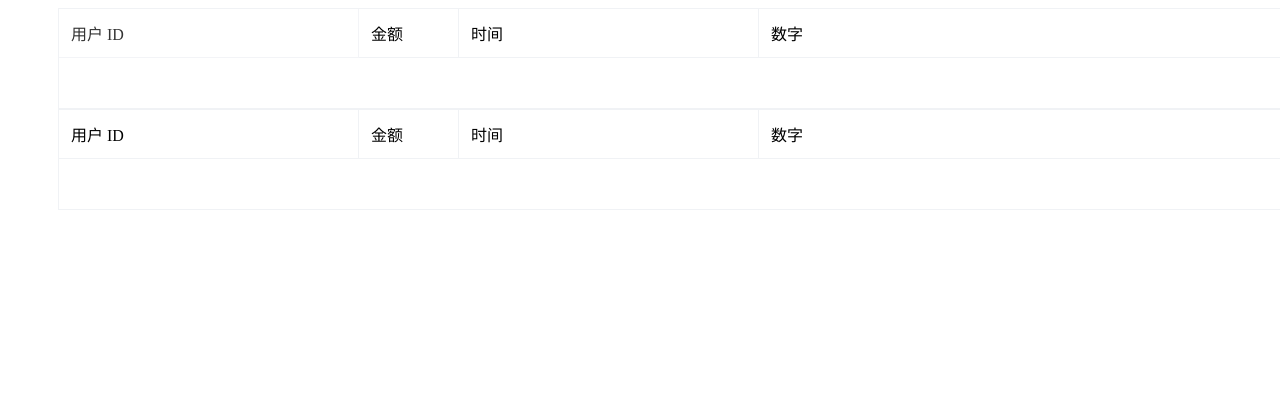
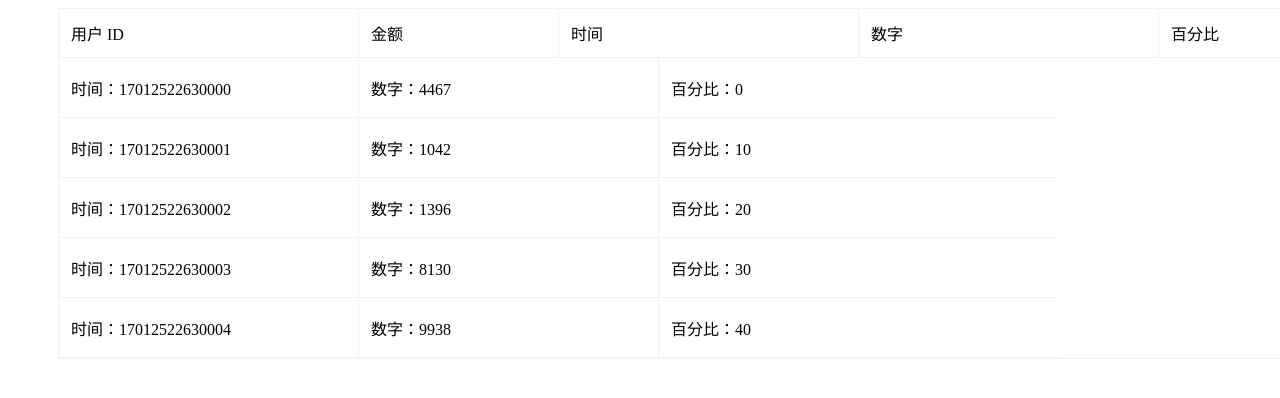
Before and after one commit to xzd-inc/MTable, a React (Vite) app: page / in a window 1280 px wide. Shown: the top 398 px of the page. Built offline with nearby package versions, Linux system fonts and the light colour scheme.

Commit message:
feat: 先保存下

```diff
--- a/src/App.tsx
+++ b/src/App.tsx
@@ -4,7 +4,7 @@ export default () => {
   return (
     <div style={{ width: 1300, marginLeft: 50 }}>
       <Demo lock="left" />
-      <Demo />
+      {/* <Demo /> */}
     </div>
   )
 }
--- a/src/mux-simple-table/docs/0-basic.tsx
+++ b/src/mux-simple-table/docs/0-basic.tsx
@@ -2,7 +2,7 @@
 import React from 'react'
 import MuxSimpleTable from '..'
 
-const dataSource = Array.from({ length: 0 }).map((v, i) => {
+const dataSource = Array.from({ length: 10 }).map((v, i) => {
   return {
     id: '用户 ID：' + i,
     money: '金额：' + Math.floor(Math.random() * 10000),
@@ -15,15 +15,15 @@ const dataSource = Array.from({ length: 0 }).map((v, i) => {
 export default ({ lock }) => {
   const columns = [
     { title: '用户 ID', dataIndex: 'id', width: 300, lock },
-    { title: '金额', dataIndex: 'money', width: 100 },
+    { title: '金额', dataIndex: 'money', width: 200, lock },
     { title: '时间', dataIndex: 'time', width: 300 },
-    { title: '数字', dataIndex: 'number', width: 600 },
-    { title: '百分比', dataIndex: 'per', width: 600 },
+    { title: '数字', dataIndex: 'number', width: 300 },
+    { title: '百分比', dataIndex: 'per', width: 400 },
   ]
 
   return (
     <MuxSimpleTable
-      bodyHeight={50}
+      bodyHeight={300}
       columns={columns}
       dataSource={dataSource}
     />
--- a/src/mux-simple-table/index.tsx
+++ b/src/mux-simple-table/index.tsx
@@ -1,4 +1,4 @@
-import React, { ReactNode, useCallback, useEffect, useMemo, useRef, useState, CSSProperties } from 'react'
+import React, { ReactNode, useCallback, useEffect, useMemo, useRef, useState } from 'react'
 import ResizeObserver from 'rc-resize-observer'
 import get from 'lodash/get'
 
@@ -20,15 +20,17 @@ export interface IProps {
 interface ISize {
   x: Array<{ width: number, span: number, leftOffset: number, rightOffset: number }>
   y: Array<{ height: number, span: number, topOffset: number, bottomOffset: number }>
+  leftLock: ISize['x']
+  rightLock: ISize['x']
 }
 
 export default function MuxSimpleTable(props: IProps) {
   const { bodyHeight, columns, dataSource } = props
 
-  const { innerColumns, leftLockColumns, rightLockColumns } = useMemo(() => {
+  const { notLockColumns, leftLockColumns, rightLockColumns } = useMemo(() => {
     const leftLockColumns = []
     const rightLockColumns = []
-    const others = []
+    const notLockColumns = []
     for (let i = 0; i < columns.length; i++) {
       const column = columns[i]
       if (column.lock === 'left') {
@@ -36,43 +38,55 @@ export default function MuxSimpleTable(props: IProps) {
       } else if (column.lock === 'right') {
         rightLockColumns.push(column)
       } else {
-        others.push(column)
+        notLockColumns.push(column)
       }
     }
     return {
-      innerColumns: [...leftLockColumns, ...others, ...rightLockColumns],
       leftLockColumns,
       rightLockColumns,
+      notLockColumns,
     }
   }, [columns])
 
   const [{ innerHeight, innerWidth }, setInnerSize] = useState({ innerHeight: 0, innerWidth: 0 })
 
-  const [sizes, setSizes] = useState<ISize>({ x: [], y: [] })
+  const [sizes, setSizes] = useState<ISize>({ x: [], y: [], leftLock: [], rightLock: [] })
 
   useEffect(() => {
     const x = Array.from(
-      { length: innerColumns?.length || 0 },
+      { length: notLockColumns?.length || 0 },
+      () => ({ width: 0, leftOffset: 0, rightOffset: 0, span: 1 })
+    )
+    const leftLock = Array.from(
+      { length: leftLockColumns?.length || 0 },
+      () => ({ width: 0, leftOffset: 0, rightOffset: 0, span: 1 })
+    )
+    const rightLock = Array.from(
+      { length: rightLockColumns?.length || 0 },
       () => ({ width: 0, leftOffset: 0, rightOffset: 0, span: 1 })
     )
 
+    function setX(x: ISize['x'], columns: IColumn[]) {
       let leftOffset = 0
       let rightOffset = 0
 
-    const xWidths = innerColumns.map(v => v.width)
+      for (let i = 0; i < columns.length; i++) {
+        const cur = columns[i]
+        const lastCur = columns[columns.length - i - 1]
 
-    for (let i = 0; i < xWidths.length; i++) {
-      const cur = xWidths[i]
-      const lastCur = xWidths[xWidths.length - i - 1]
-
-      x[i].width = cur
+        x[i].width = cur.width
         x[i].leftOffset = leftOffset
-      x[xWidths.length - i - 1].rightOffset = rightOffset
+        x[columns.length - i - 1].rightOffset = rightOffset
         x[i].span = 1
 
-      leftOffset += cur
-      rightOffset += lastCur
+        leftOffset += cur.width
+        rightOffset += lastCur.width
       }
+    }
+
+    setX(x, notLockColumns)
+    setX(leftLock, leftLockColumns)
+    setX(rightLock, rightLockColumns)
 
     const y = Array.from(
       { length: dataSource.length },
@@ -91,8 +105,8 @@ export default function MuxSimpleTable(props: IProps) {
       bottomOffset += 60
     }
 
-    setSizes({ x, y })
-  }, [innerColumns, dataSource.length, innerWidth])
+    setSizes({ x, y, leftLock, rightLock })
+  }, [notLockColumns, dataSource.length, innerWidth])
 
   const [{ yStartIndex, yEndIndex }, setYIndex] = useState({ yStartIndex: 0, yEndIndex: 0 })
   const [{ xStartIndex, xEndIndex }, setXIndex] = useState({ xStartIndex: 0, xEndIndex: 0 })
@@ -186,8 +200,6 @@ export default function MuxSimpleTable(props: IProps) {
 
   const hoverContentRef = useRef<'body' | 'scroll' | null>(null)
 
-  const HeaderLeftLockDomRef = useRef<HTMLDivElement>(null)
-
   useEffect(() => {
     if (!bodyDomRef.current) {
       return
@@ -227,13 +239,6 @@ export default function MuxSimpleTable(props: IProps) {
           bottomScrollbarDomRef.current.scrollTop = this.scrollLeft
         }
 
-        if (HeaderLeftLockDomRef.current) {
-          const left = this.scrollLeft - 300
-          HeaderLeftLockDomRef.current.style.left = left > 0 ? left + 'px' : 0
-        }
-
-        console.log(111, this.scrollLeft)
-
         if (lastScrollLeft !== this.scrollLeft) {
           setXIndexHandler(this.scrollLeft)
         }
@@ -254,8 +259,25 @@ export default function MuxSimpleTable(props: IProps) {
   }, [sizes])
 
   const totalWidth = useMemo(() => {
-    const lastSize = sizes.x[sizes.x.length - 1]
-    return lastSize?.leftOffset + lastSize?.width || 0
+    let leftLockWidth = 0
+    const lastLeftLock = sizes.leftLock[sizes.leftLock.length - 1]
+    if (lastLeftLock) {
+      leftLockWidth = lastLeftLock.leftOffset + lastLeftLock.width
+    }
+
+    let rightLockWidth = 0
+    const lastRightLock = sizes.rightLock[sizes.rightLock.length - 1]
+    if (lastRightLock) {
+      rightLockWidth = lastRightLock.leftOffset + lastRightLock.width
+    }
+
+    let notLockWidth = 0
+    const lastNotLock = sizes.x[sizes.x.length - 1]
+    if (lastNotLock) {
+      notLockWidth = lastNotLock.leftOffset + lastNotLock.width
+    }
+
+    return leftLockWidth + rightLockWidth + notLockWidth
   }, [sizes])
 
   const yRenderList = useMemo(() => {
@@ -263,8 +285,8 @@ export default function MuxSimpleTable(props: IProps) {
   }, [dataSource, yStartIndex, yEndIndex])
 
   const xRenderList = useMemo(() => {
-    return innerColumns.slice(xStartIndex, xEndIndex + 1)
-  }, [innerColumns, xStartIndex, xEndIndex])
+    return notLockColumns.slice(xStartIndex, xEndIndex + 1)
+  }, [notLockColumns, xStartIndex, xEndIndex])
 
   const translateX = useMemo(() => {
     return sizes.x[xStartIndex]?.leftOffset || 0
@@ -277,34 +299,59 @@ export default function MuxSimpleTable(props: IProps) {
       {/* 表头 */}
       <div className="mux-simple-table-header-content" ref={headerDomRef}>
         <div style={{ minWidth: totalWidth, display: 'flex' }}>
-          {/* <div style={{ width: 20, height: 60, background: 'pink', position: 'sticky', left: 0, float: 'left' }}>
-
-          </div> */}
           <div
             className="mux-simple-table-header"
             style={{ transform: `translateX(${translateX}px)` }}
           >
-            <div style={{ position: 'absolute', left: 0 }} ref={HeaderLeftLockDomRef}>
+            {/* 左锁列 */}
             {
-                leftLockColumns.filter(v => !xRenderList.includes(v)).map((v, i) => {
+              leftLockColumns.map((v, i) => {
                 return (
                   <div
                     className="mux-simple-table-header-cell"
-                      style={Object.assign(
+                    key={i}
+                    style={{
+                      width: v.width,
+                      flexGrow,
+                      position: 'sticky',
+                      left: -translateX + sizes.leftLock[i]?.leftOffset || 0,
+                    }}
+                  >
+                    {v.title}
+                  </div>
+                )
+              })
+            }
+            {/* 不锁定的列 */}
             {
-                          width: sizes.x[i]?.width,
+              xRenderList.map((v, i) => {
+                return (
+                  <div
+                    className="mux-simple-table-header-cell"
+                    style={{
+                      width: sizes.x[xStartIndex + i]?.width,
                       flexGrow,
-                        },
-                        v.lock && {
+                    }}
+                    key={xStartIndex + i}
+                  >
+                    {v.title}
+                  </div>
+                )
+              })
+            }
+            {/* 右锁列 */}
+            {
+              rightLockColumns.map((v, i) => {
+                return (
+                  <div
+                    className="mux-simple-table-header-cell"
+                    key={i}
+                    style={{
+                      width: v.width,
+                      flexGrow,
                       position: 'sticky',
-                          // position: 'absolute',
-                          float: 'left',
-                          left: sizes.x[i]?.leftOffset,
-                          opacity: .8
-                          // transform: `translateX(-${translateX}px)`
-                        }
-                      ) as CSSProperties}
-                      key={i}
+                      right: translateX + sizes.rightLock[i]?.rightOffset || 0,
+                    }}
                   >
                     {v.title}
                   </div>
@@ -312,30 +359,6 @@ export default function MuxSimpleTable(props: IProps) {
               })
             }
           </div>
-            {
-              xRenderList.map((v, i) => {
-                return (
-                  <div
-                    className="mux-simple-table-header-cell"
-                    style={Object.assign(
-                      {
-                        width: sizes.x[xStartIndex + i]?.width,
-                        flexGrow,
-                      },
-                      v.lock && {
-                        position: 'sticky',
-                        opacity: .8,
-                        left: sizes.x[xStartIndex + i]?.leftOffset,
-                      }
-                    ) as CSSProperties}
-                    key={xStartIndex + i}
-                  >
-                    {v.title}
-                  </div>
-                )
-              })
-            }
-          d</div>
         </div>
       </div>
       {/* 表体 */}
```
Lines whose indentation alone changed are shown as unchanged.
